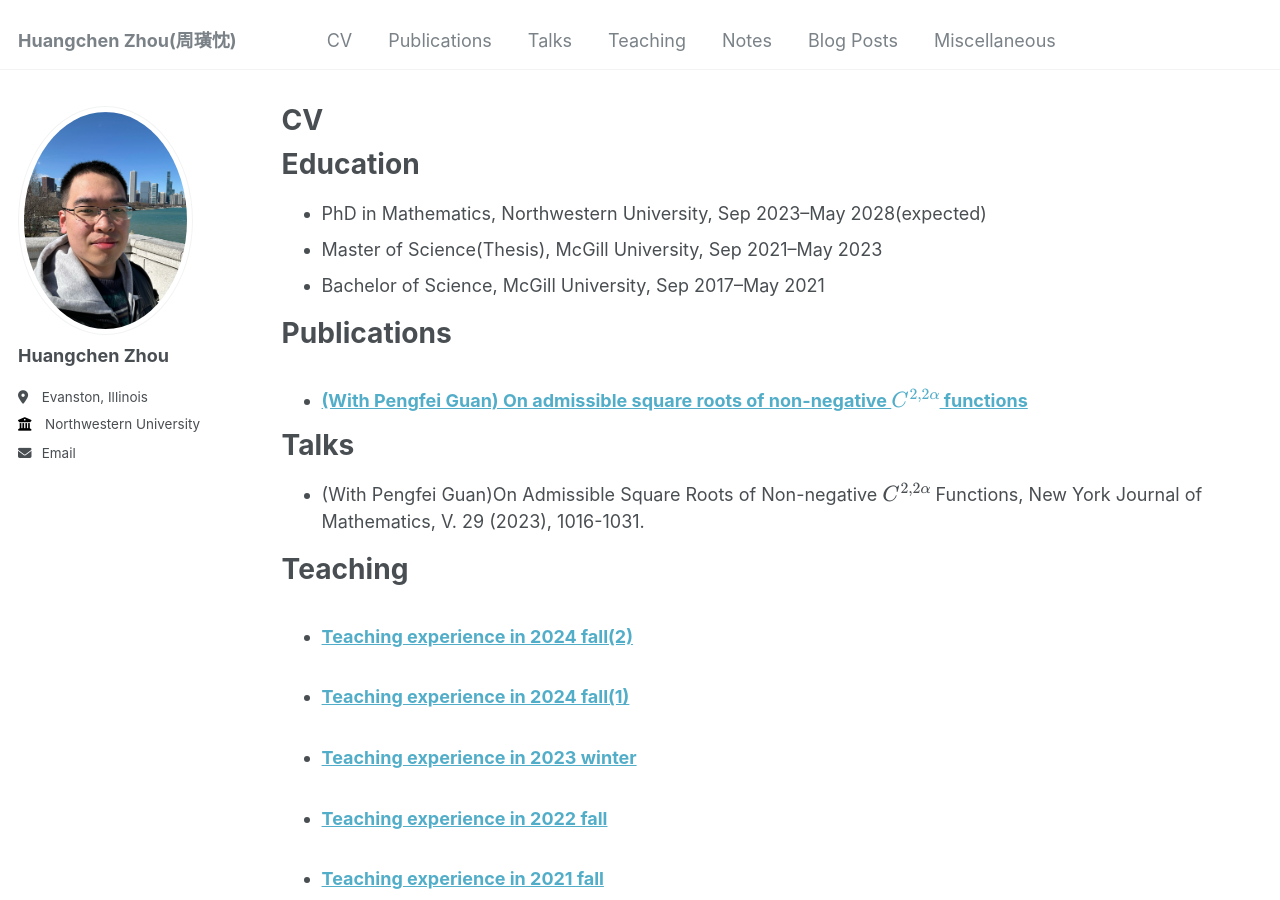
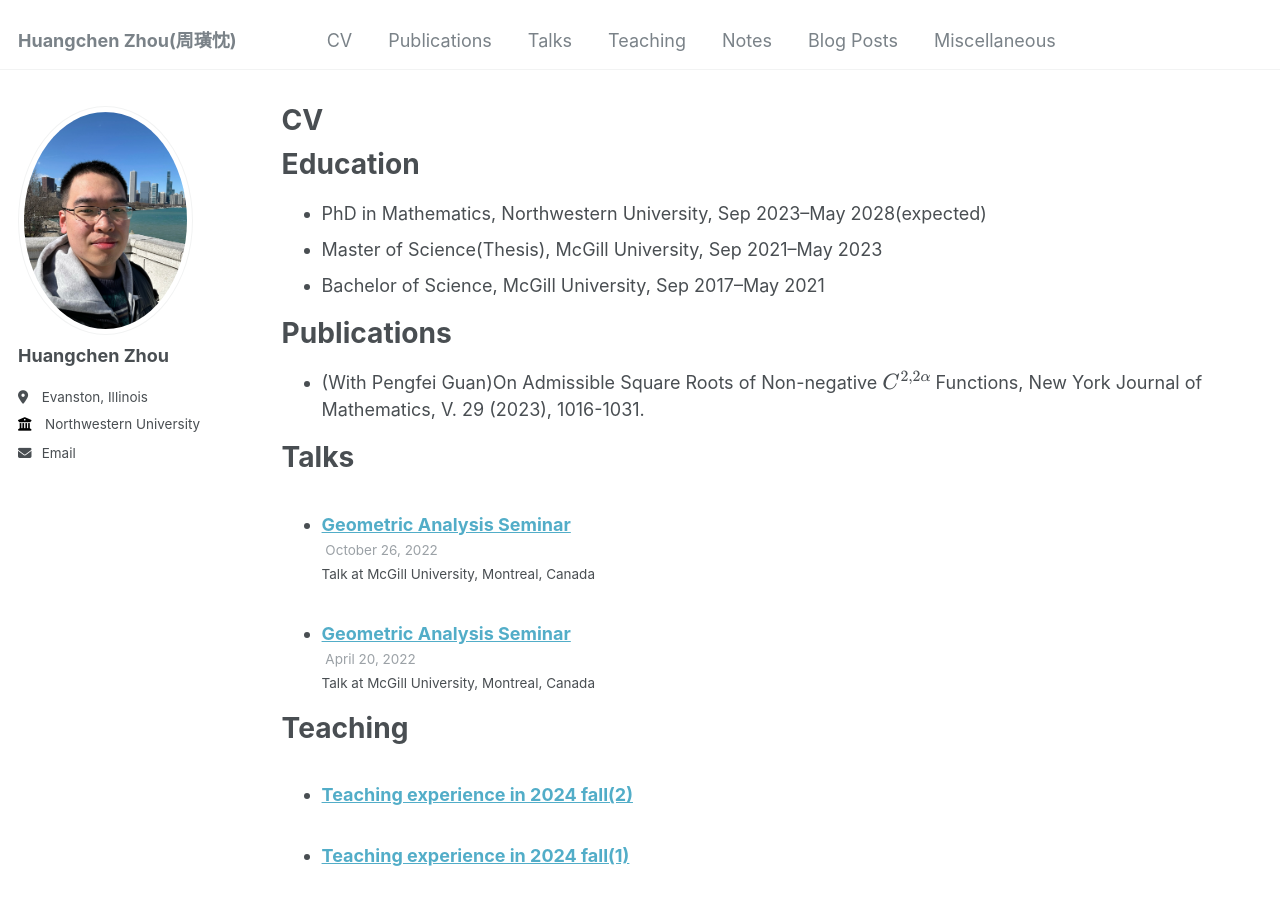
Before and after one commit to zhc515/zhc515.github.io, a Jekyll site: the page built from _pages/cv.md, in a window 1280 px wide and 900 px high. Built offline with Jekyll 4.4.1, drawn with Linux system fonts in a browser that asks for light colours.

Commit message:
Update cv.md

```diff
--- a/_pages/cv.md
+++ b/_pages/cv.md
@@ -17,12 +17,13 @@
 
 # Publications
 
-  <ul>{% for post in site.publications reversed %}
-    {% include archive-single-cv.html %}
-  {% endfor %}</ul>
+- (With Pengfei Guan)On Admissible Square Roots of Non-negative \\(C^{2,2\alpha}\\) Functions, New York Journal of Mathematics, V. 29 (2023), 1016-1031.
+
 
 # Talks
-- (With Pengfei Guan)On Admissible Square Roots of Non-negative \\(C^{2,2\alpha}\\) Functions, New York Journal of Mathematics, V. 29 (2023), 1016-1031.
+ <ul>{% for post in site.talks reversed %}
+    {% include archive-single-talk-cv.html  %}
+  {% endfor %}</ul>
 
 # Teaching
 
```
